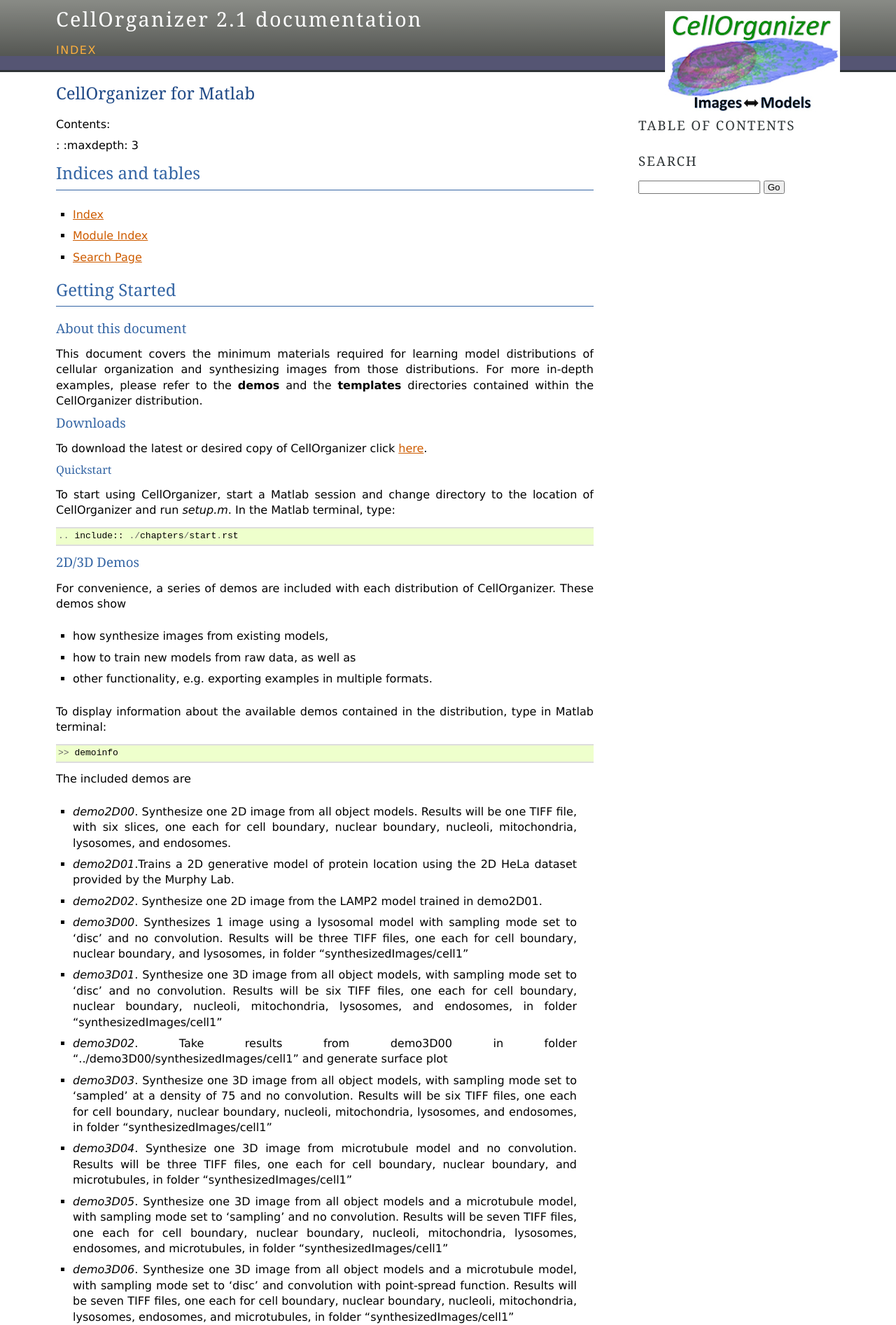
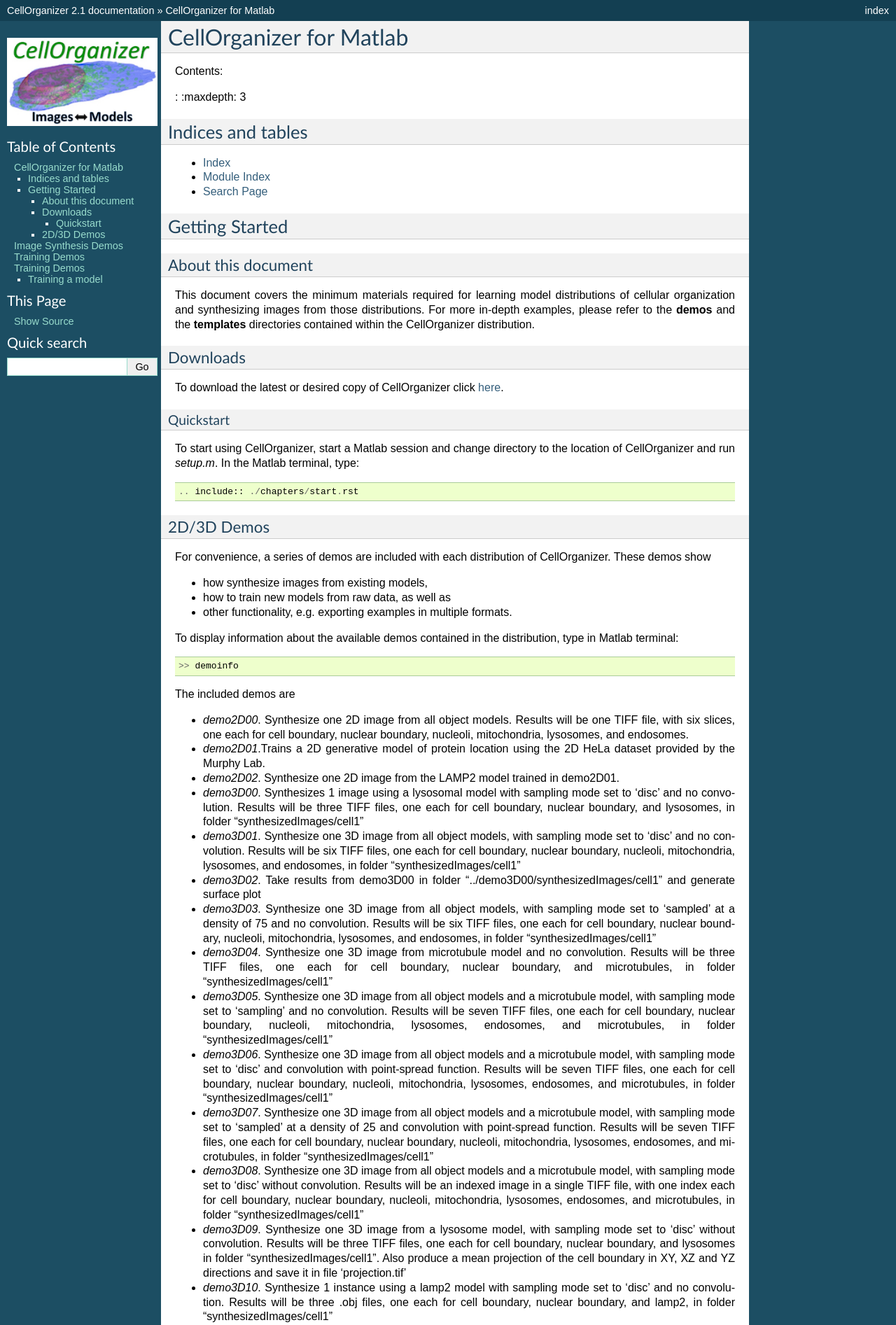
Before and after one commit to murphygroup/cellorganizer-documentation_old, a Sphinx documentation site: the page built from source/index.rst, in a window 1280 px wide. Shown: the top 1893 px of the page at 70% size. Built offline with Sphinx 7.4.7, drawn with Linux system fonts in a browser that asks for light colours; some of the changed text lies outside the part shown.

Commit message:
Changed HTML theme

```diff
--- a/source/conf.py
+++ b/source/conf.py
@@ -103,7 +103,7 @@
 
 # The theme to use for HTML and HTML Help pages.  See the documentation for
 # a list of builtin themes.
-html_theme = 'agogo'
+html_theme = 'default'
 
 # Theme options are theme-specific and customize the look and feel of a theme
 # further.  For a list of options available for each theme, see the
@@ -269,7 +269,7 @@
 epub_title = u'CellOrganizer'
 epub_author = u'Murphy Group'
 epub_publisher = u'Murphy Group'
-epub_copyright = u'2014, Murphy Group'
+epub_copyright = u'2008-2015, Murphy Group'
 
 # The basename for the epub file. It defaults to the project name.
 #epub_basename = u'CellOrganizer'
```
